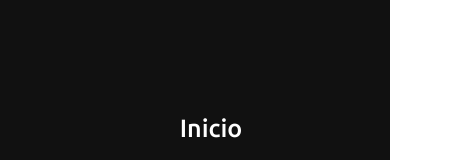
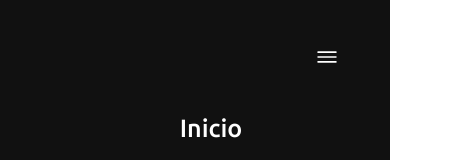
Before and after one commit to Axion-Green/React-site-commit, a React (Vite) app: page / in a window 390 px wide. Shown: the top 160 px of the page, 474 px wide, since content can reach past the window. Built offline with nearby package versions, Linux system fonts and the light colour scheme.

Commit message:
mobile não quebra mais

```diff
--- a/src/Navbar/Navbar.scss
+++ b/src/Navbar/Navbar.scss
@@ -168,7 +168,7 @@
   }
 
   .menu-btn {
-    margin: 0 0px 0 250px;
+    margin: 0 0px 0 150px;
     color: var(--cor-sec);
     font-size: 26px;
     cursor: pointer;
```
